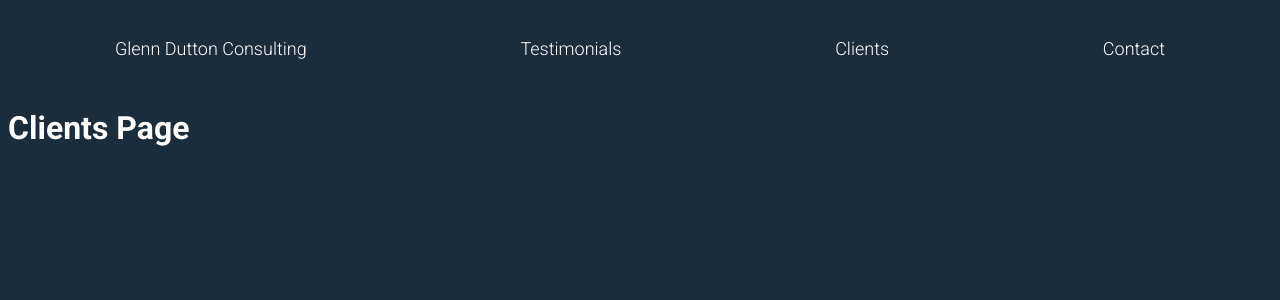
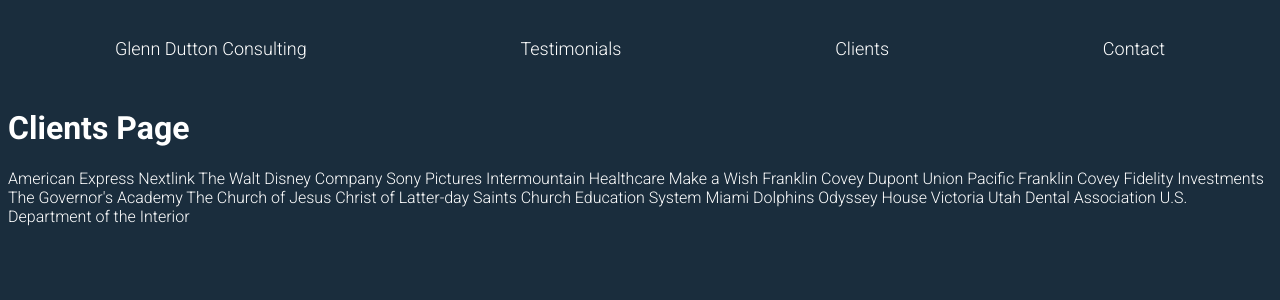
Before and after one commit to brooklynlonghurst/glenndutton, a React (Create React App) app: page /clients in a window 1280 px wide. Shown: the top 300 px of the page. Built offline with nearby package versions, Linux system fonts and the light colour scheme.

Commit message:
adds clients

```diff
--- a/src/client/screens/Clients.jsx
+++ b/src/client/screens/Clients.jsx
@@ -4,6 +4,26 @@
     return (
         <div>
             <h1>Clients Page</h1>
+            <p>
+                American Express
+                Nextlink
+                The Walt Disney Company
+                Sony Pictures
+                Intermountain Healthcare
+                Make a Wish
+                Franklin Covey
+                Dupont
+                Union Pacific
+                Franklin Covey
+                Fidelity Investments
+                The Governor's Academy
+                The Church of Jesus Christ of Latter-day Saints
+                Church Education System
+                Miami Dolphins
+                Odyssey House Victoria
+                Utah Dental Association
+                U.S. Department of the Interior
+            </p>
         </div>
     )
 }
```
